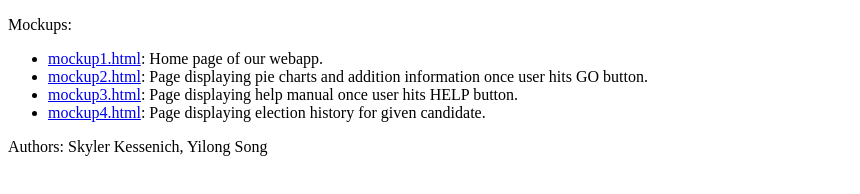
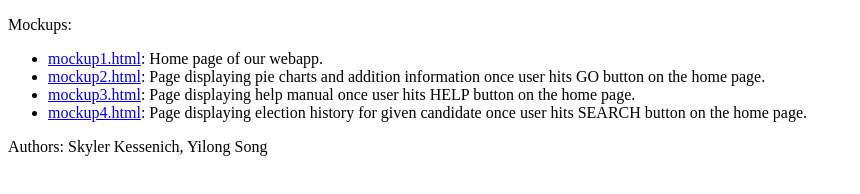
Before and after one commit to yilongsong/cs257, a plain HTML site: page webapp/mockups/index.html in a window 1280 px wide. Shown: the whole page, without its empty margins (0-860 px from the left). Drawn offline with Linux system fonts and the light colour scheme.

Commit message:
completed mockups

```diff
--- a/webapp/mockups/index.html
+++ b/webapp/mockups/index.html
@@ -7,10 +7,11 @@
         <ul>
             <li><a href="mockup1.html">mockup1.html</a>: Home page of our webapp.</li>
             <li><a href="mockup2.html">mockup2.html</a>: Page displaying pie charts and
-                addition information once user hits GO button.</li>
+                addition information once user hits GO button on the home page.</li>
             <li><a href="mockup3.html">mockup3.html</a>: Page displaying help manual
-                once user hits HELP button.</li>
-            <li><a href="mockup4.html">mockup4.html</a>: Page displaying election history for given candidate.</li>
+                once user hits HELP button on the home page.</li>
+            <li><a href="mockup4.html">mockup4.html</a>: Page displaying election history
+                for given candidate once user hits SEARCH button on the home page.</li>
         </ul>
 
         <p>Authors: Skyler Kessenich, Yilong Song</p>
```
Also changed, not shown: 3 other files.
